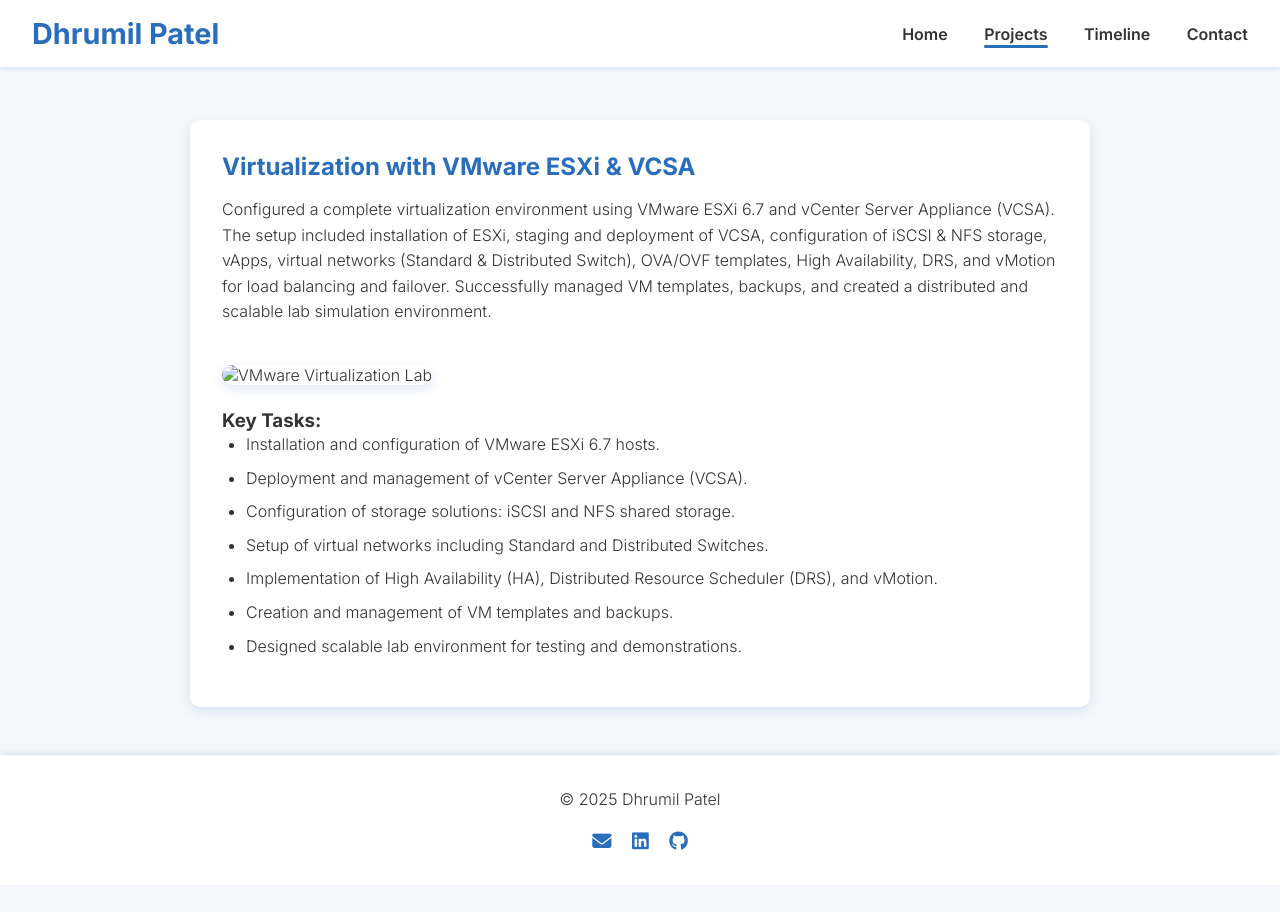
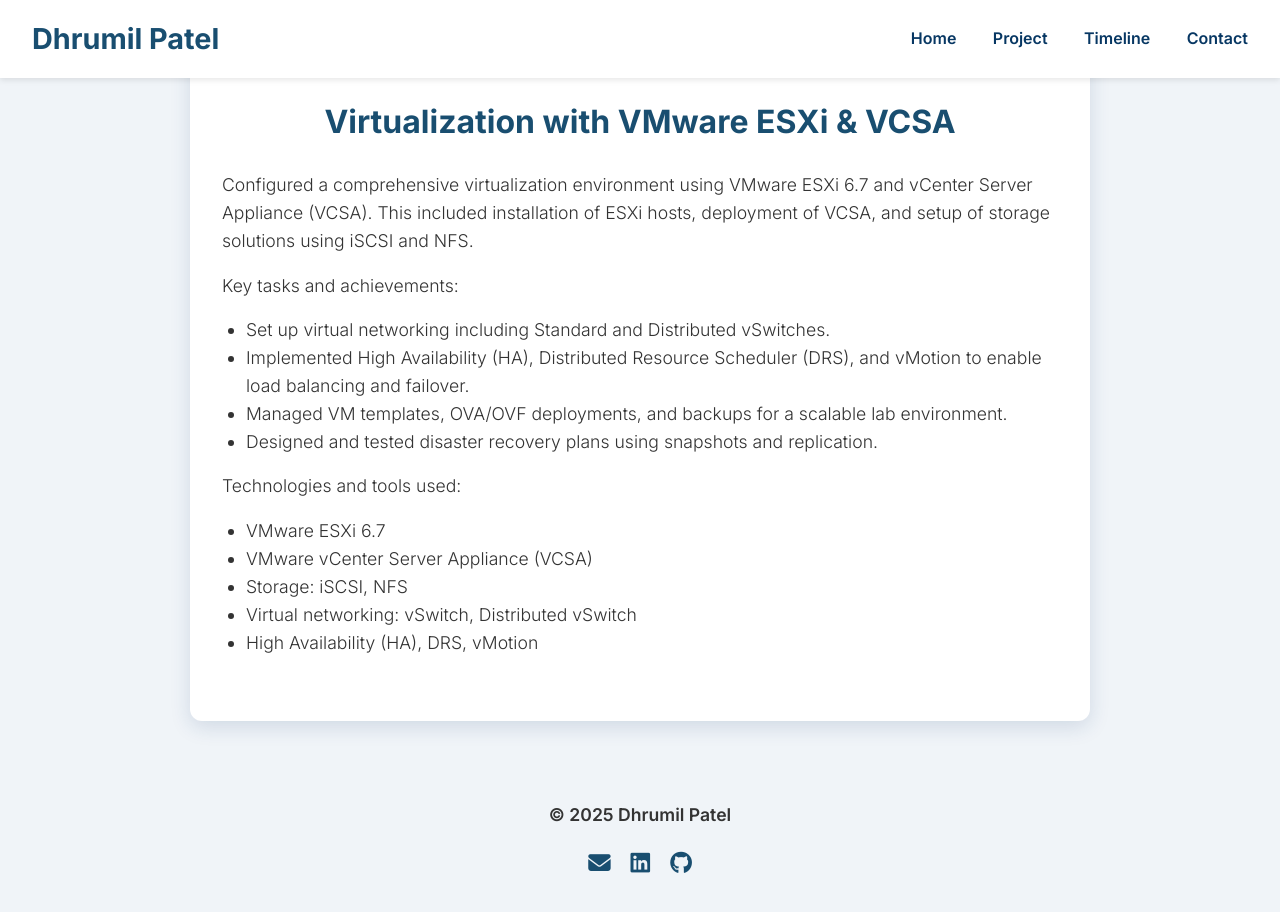
Before and after one commit to Dhrumil2060/Dhrumil, a plain HTML site: page virtualization.html in a window 1280 px wide. Drawn offline with nearby package versions, Linux system fonts and the light colour scheme.

Commit message:
Update virtualization.html

```diff
--- a/virtualization.html
+++ b/virtualization.html
@@ -6,14 +6,14 @@
   <title>Virtualization with VMware ESXi & VCSA | Dhrumil Patel</title>
   <link href="https://fonts.googleapis.com/css2?family=Inter:wght@300;600;700&display=swap" rel="stylesheet" />
   <link rel="stylesheet" href="https://cdnjs.cloudflare.com/ajax/libs/font-awesome/6.4.0/css/all.min.css" />
-  <link rel="stylesheet" href="https://unpkg.com/aos@2.3.1/dist/aos.css" />
   <style>
     :root {
-      --bg: #f5f8fa;
-      --text: #333;
-      --accent: #2a6ebb;
-      --card-bg: #fff;
-      --shadow: rgba(42,110,187,0.15);
+      --bg: #f0f4f8;
+      --text-dark: #073763;
+      --text-light: #333333;
+      --accent-dark: #194e70;
+      --accent-light: #6fa8dc;
+      --card-bg: #ffffff;
     }
     * {
       margin: 0; padding: 0; box-sizing: border-box;
@@ -22,16 +22,17 @@
     body {
       font-family: 'Inter', sans-serif;
       background: var(--bg);
-      color: var(--text);
-      min-height: 100vh;
+      color: var(--text-light);
+      line-height: 1.6;
     }
     header {
       position: fixed;
       width: 100%;
-      top: 0; left: 0;
-      z-index: 1000;
-      background: var(--card-bg);
-      box-shadow: 0 2px 5px var(--shadow);
+      top: 0;
+      left: 0;
+      z-index: 100;
+      background: #fff;
+      box-shadow: 0 2px 6px rgba(0,0,0,0.1);
       display: flex;
       justify-content: space-between;
       align-items: center;
@@ -40,16 +41,12 @@
     header h1 {
       font-size: 1.8rem;
       font-weight: 700;
-      color: var(--accent);
-      cursor: pointer;
-    }
-    header h1 a {
-      color: var(--accent);
-      text-decoration: none;
+      color: var(--accent-dark);
+      user-select: none;
     }
     nav a {
       margin-left: 2rem;
-      color: var(--text);
+      color: var(--text-dark);
       font-weight: 600;
       text-decoration: none;
       position: relative;
@@ -58,140 +55,105 @@
     nav a::after {
       content: '';
       position: absolute;
-      bottom: 0;
+      bottom: -4px;
       left: 0;
       width: 0%;
-      height: 3px;
-      background-color: var(--accent);
-      border-radius: 3px;
-      transition: width 0.3s ease;
+      height: 2px;
+      background-color: var(--accent-dark);
+      transition: width 0.3s;
     }
     nav a:hover::after,
-    nav a.active::after {
+    nav a:focus::after {
       width: 100%;
     }
-    main {
+    section {
+      padding: 6rem 2rem 3rem;
       max-width: 900px;
-      margin: 120px auto 3rem;
+      margin: auto;
       background: var(--card-bg);
-      padding: 2rem;
-      border-radius: 10px;
-      box-shadow: 0 4px 12px var(--shadow);
+      border-radius: 12px;
+      box-shadow: 0 6px 20px rgba(25, 68, 123, 0.15);
     }
     h2 {
-      color: var(--accent);
-      margin-bottom: 1rem;
+      color: var(--accent-dark);
+      margin-bottom: 1.5rem;
+      font-weight: 700;
+      font-size: 2rem;
+      text-align: center;
     }
     p {
-      line-height: 1.6;
       margin-bottom: 1rem;
+      color: var(--text-light);
+      font-size: 1.1rem;
     }
     ul {
       margin-left: 1.5rem;
       margin-bottom: 1rem;
-      line-height: 1.6;
-    }
-    ul li {
-      margin-bottom: 0.5rem;
-    }
-    img.project-image {
-      width: 100%;
-      border-radius: 10px;
-      margin: 1.5rem 0;
-      box-shadow: 0 4px 12px var(--shadow);
-      animation: fadeInUp 1s ease forwards;
-      opacity: 0;
-    }
-    @keyframes fadeInUp {
-      to {
-        opacity: 1;
-        transform: translateY(0);
-      }
-      from {
-        opacity: 0;
-        transform: translateY(20px);
-      }
+      color: var(--text-light);
+      font-size: 1.1rem;
+      list-style-type: disc;
     }
     footer {
       text-align: center;
       padding: 2rem 1rem;
-      background: var(--card-bg);
-      color: var(--text);
-      box-shadow: 0 -2px 5px var(--shadow);
+      background: var(--bg);
+      color: var(--accent-dark);
+      font-weight: 600;
       margin-top: 3rem;
     }
     footer a {
-      color: var(--accent);
+      color: var(--accent-dark);
       margin: 0 0.5rem;
-      font-size: 1.2rem;
+      font-size: 1.4rem;
       text-decoration: none;
+      transition: color 0.3s ease;
     }
-    .scroll-top {
-      position: fixed;
-      right: 20px;
-      bottom: 30px;
-      background: var(--accent);
-      color: #fff;
-      padding: 10px 15px;
-      border-radius: 50%;
-      font-size: 1.2rem;
-      cursor: pointer;
-      display: none;
-      box-shadow: 0 0 12px rgba(42,110,187,0.6);
-      z-index: 1100;
-    }
-    .scroll-top.show {
-      display: block;
+    footer a:hover {
+      color: var(--accent-light);
     }
   </style>
 </head>
 <body>
   <header>
-  <h1><a href="index.html">Dhrumil Patel</a></h1>
+    <h1>Dhrumil Patel</h1>
     <nav>
       <a href="index.html">Home</a>
-    <a href="index.html#projects" class="active">Projects</a>
+      <a href="virtualization.html">Project</a>
       <a href="index.html#timeline">Timeline</a>
       <a href="index.html#contact">Contact</a>
     </nav>
   </header>
 
-<main data-aos="fade-up" data-aos-duration="800">
+  <section>
     <h2>Virtualization with VMware ESXi & VCSA</h2>
     <p>
-    Configured a complete virtualization environment using VMware ESXi 6.7 and vCenter Server Appliance (VCSA). The setup included installation of ESXi, staging and deployment of VCSA, configuration of iSCSI & NFS storage, vApps, virtual networks (Standard & Distributed Switch), OVA/OVF templates, High Availability, DRS, and vMotion for load balancing and failover. Successfully managed VM templates, backups, and created a distributed and scalable lab simulation environment.
+      Configured a comprehensive virtualization environment using VMware ESXi 6.7 and vCenter Server Appliance (VCSA).
+      This included installation of ESXi hosts, deployment of VCSA, and setup of storage solutions using iSCSI and NFS.
     </p>
-  <img src="virtualization_lab.jpg" alt="VMware Virtualization Lab" class="project-image" />
-  <h3>Key Tasks:</h3>
+    <p>Key tasks and achievements:</p>
     <ul>
-    <li>Installation and configuration of VMware ESXi 6.7 hosts.</li>
-    <li>Deployment and management of vCenter Server Appliance (VCSA).</li>
-    <li>Configuration of storage solutions: iSCSI and NFS shared storage.</li>
-    <li>Setup of virtual networks including Standard and Distributed Switches.</li>
-    <li>Implementation of High Availability (HA), Distributed Resource Scheduler (DRS), and vMotion.</li>
-    <li>Creation and management of VM templates and backups.</li>
-    <li>Designed scalable lab environment for testing and demonstrations.</li>
+      <li>Set up virtual networking including Standard and Distributed vSwitches.</li>
+      <li>Implemented High Availability (HA), Distributed Resource Scheduler (DRS), and vMotion to enable load balancing and failover.</li>
+      <li>Managed VM templates, OVA/OVF deployments, and backups for a scalable lab environment.</li>
+      <li>Designed and tested disaster recovery plans using snapshots and replication.</li>
     </ul>
-</main>
+    <p>Technologies and tools used:</p>
+    <ul>
+      <li>VMware ESXi 6.7</li>
+      <li>VMware vCenter Server Appliance (VCSA)</li>
+      <li>Storage: iSCSI, NFS</li>
+      <li>Virtual networking: vSwitch, Distributed vSwitch</li>
+      <li>High Availability (HA), DRS, vMotion</li>
+    </ul>
+  </section>
 
   <footer>
     <p>&copy; 2025 Dhrumil Patel</p>
     <div>
       <a href="mailto:dhrumil0620@gmail.com"><i class="fas fa-envelope"></i></a>
-    <a href="https://linkedin.com/in/dhrumilpatel06" target="_blank"><i class="fab fa-linkedin"></i></a>
-    <a href="https://github.com/dhrumilpatel06" target="_blank"><i class="fab fa-github"></i></a>
+      <a href="https://linkedin.com/in/dhrumilpatel06"><i class="fab fa-linkedin"></i></a>
+      <a href="https://github.com/dhrumilpatel06"><i class="fab fa-github"></i></a>
     </div>
   </footer>
-
-<div class="scroll-top" id="scrollTopBtn" onclick="window.scrollTo({top: 0, behavior: 'smooth'});">↑</div>
-
-<script src="https://unpkg.com/aos@2.3.1/dist/aos.js"></script>
-<script>
-  AOS.init({ once: true, duration: 800 });
-  const scrollBtn = document.getElementById('scrollTopBtn');
-  window.addEventListener('scroll', () => {
-    scrollBtn.classList.toggle('show', window.scrollY > 300);
-  });
-</script>
 </body>
 </html>
```
Lines whose indentation alone changed are shown as unchanged.
